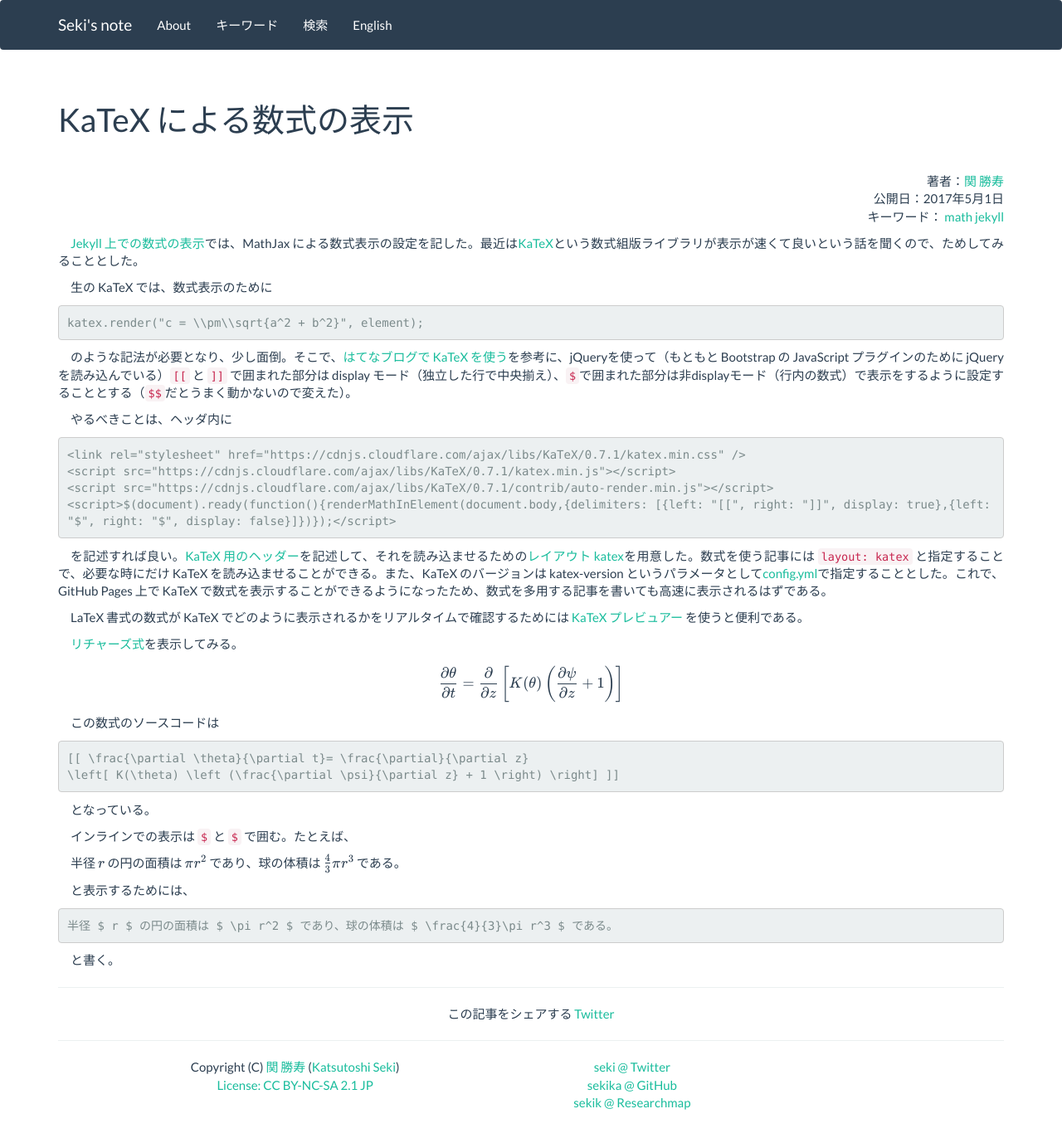
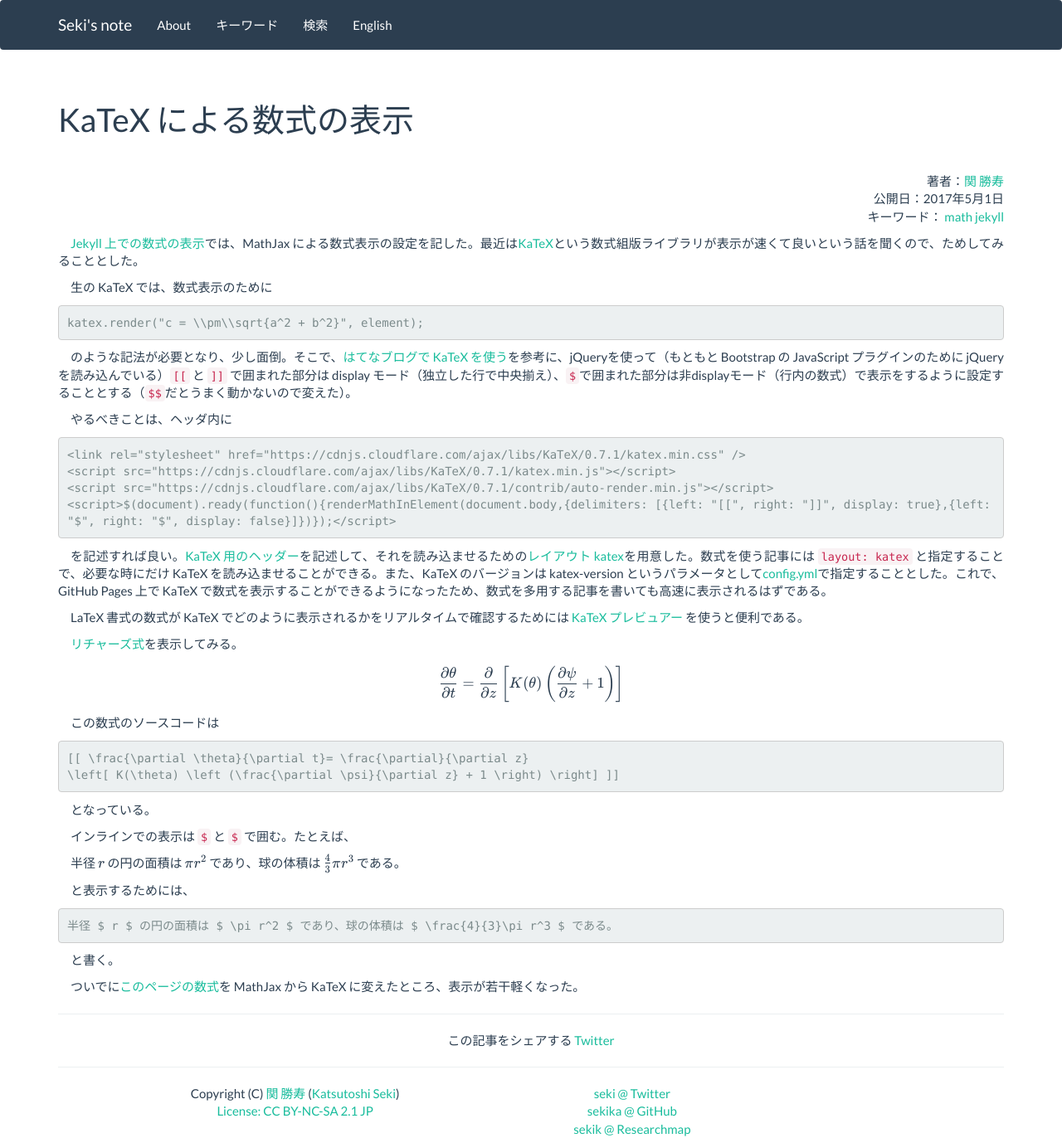
Before and after one commit to sekika/sekika.github.io, a Jekyll site: the page built from _posts/2017-05-01-katex-equation.md, in a window 1280 px wide. Shown: the whole page at 83% size. Built offline with Jekyll 4.4.1, drawn with Linux system fonts in a browser that asks for light colours; nearby versions of some CDN libraries; comment, search, counter and statistics services are not loaded; before the commit the page ends 1340 px from its top, so only the background shows below that.

Commit message:
SWRC Fit

```diff
--- a/_posts/2017-05-01-katex-equation.md
+++ b/_posts/2017-05-01-katex-equation.md
@@ -52,3 +52,5 @@ LaTeX 書式の数式が KaTeX でどのように表示されるかをリアル
     半径 $ r $ の円の面積は $ \pi r^2 $ であり、球の体積は $ \frac{4}{3}\pi r^3 $ である。
 
 と書く。
+
+ついでに[このページの数式](http://seki.webmasters.gr.jp/swrc/model-ja.html)を MathJax から KaTeX に変えたところ、表示が若干軽くなった。
```
